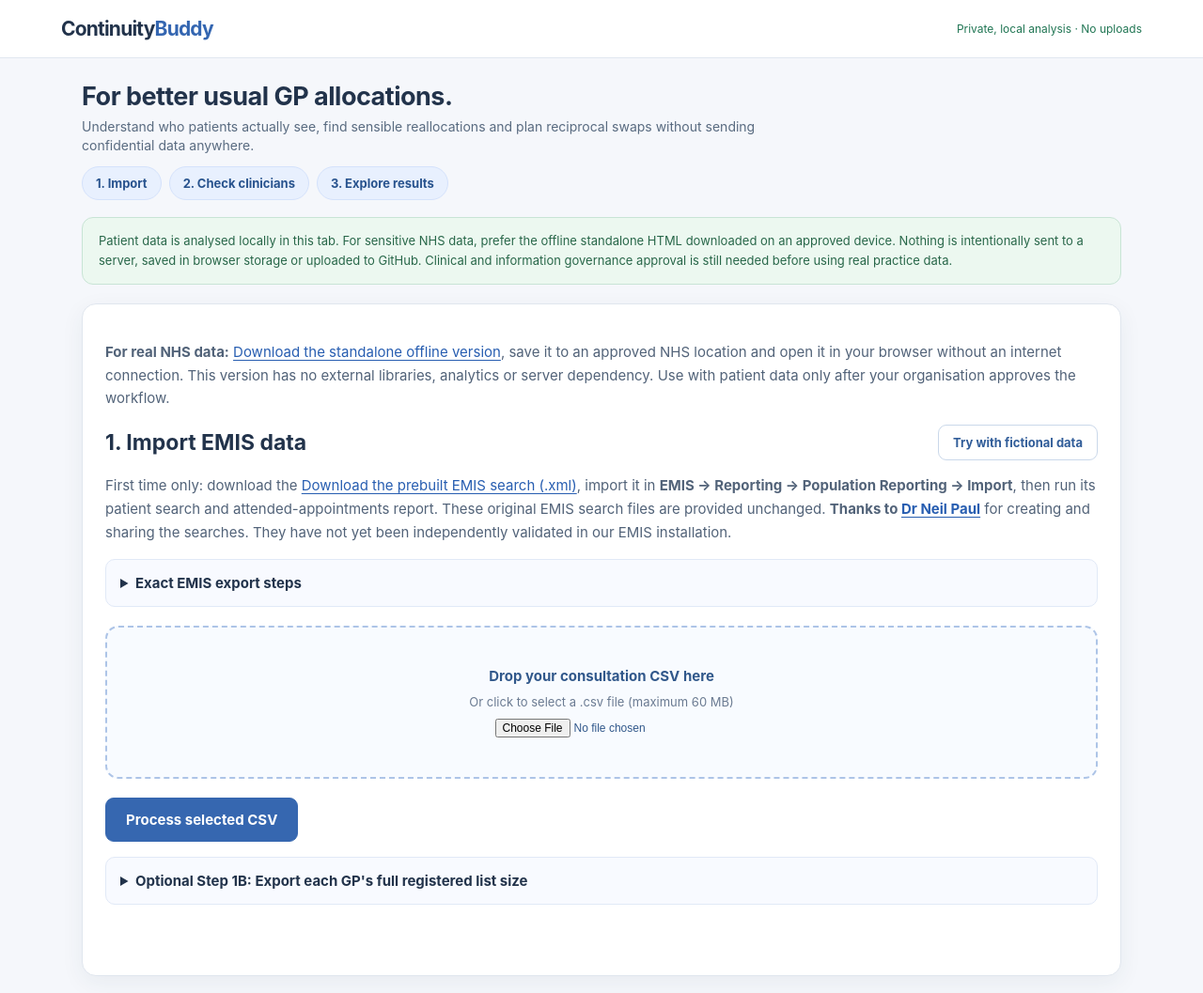
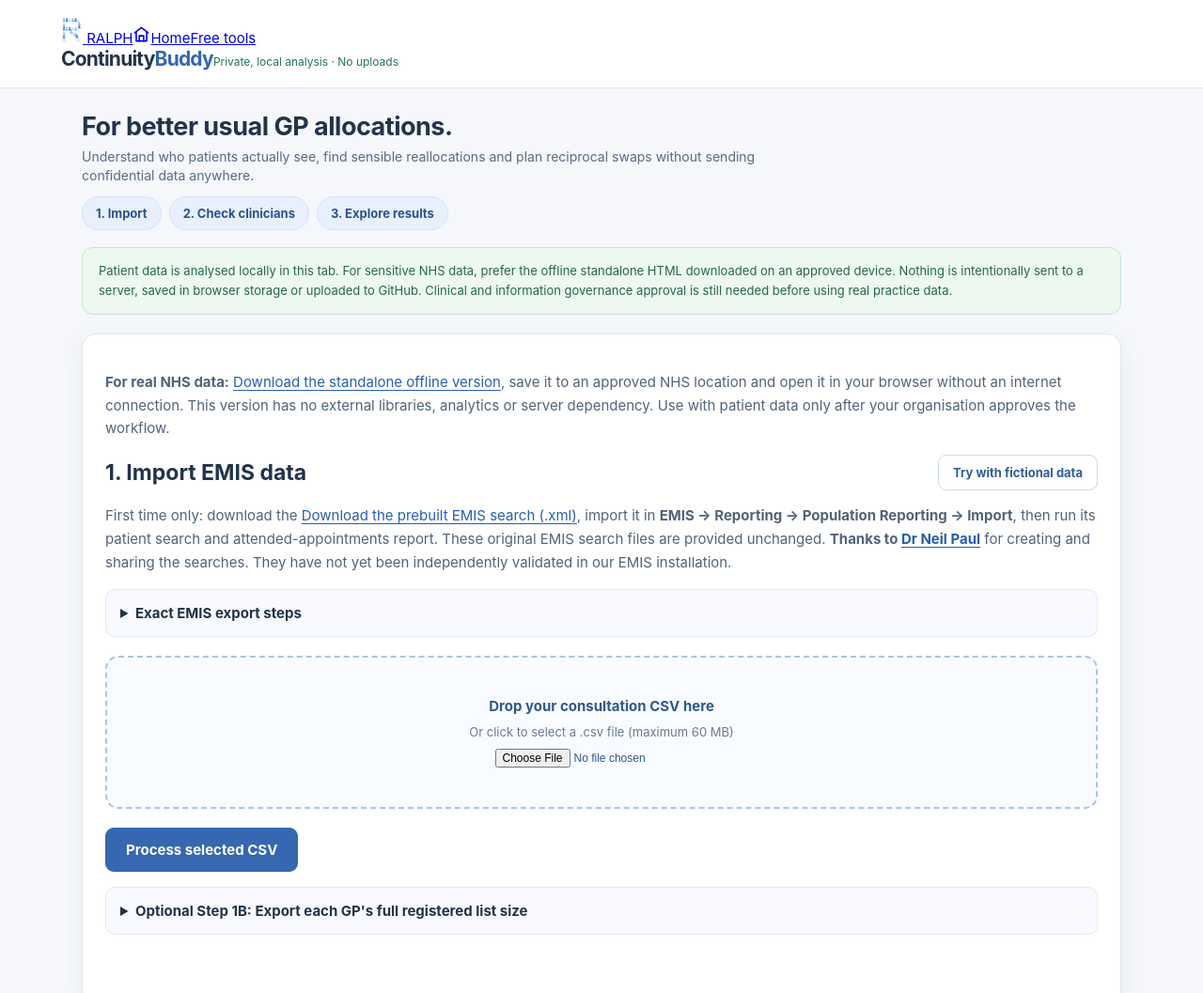
Before and after one commit to drmccodes/continuity-Buddy, a plain HTML site: page index.html in a window 1280 px wide. Shown: the top 1057 px of the page at 94% size. Drawn offline with Linux system fonts and the light colour scheme.

Commit message:
Add RALPH logo, Home icon and Free tools navigation to ContinuityBuddy

```diff
--- a/index.html
+++ b/index.html
@@ -3,7 +3,44 @@
 <meta name="referrer" content="no-referrer">
 <meta http-equiv="Content-Security-Policy" content="default-src 'none'; script-src 'self'; style-src 'self'; img-src 'self' data:; connect-src 'none'; object-src 'none'; base-uri 'none'; form-action 'none'">
 <title>ContinuityBuddy - Usual GP continuity</title><link rel="stylesheet" href="./v2.css"></head>
-<body><header><strong>Continuity<span>Buddy</span></strong><small>Private, local analysis · No uploads</small></header>
+<body><header class="app-header"><div class="app-header-inner"><nav class="app-nav" aria-label="Site navigation"><a class="ralph-brand" href="https://projectralph.co.uk/" aria-label="RALPH homepage"><svg xmlns="http://www.w3.org/2000/svg" xmlns:xlink="http://www.w3.org/1999/xlink" width="23" height="28" viewBox="0 0 430 530" aria-hidden="true">
+
+
+<defs>
+  <linearGradient id="wordmarkBlue" x1="0" y1="0" x2="0" y2="1">
+    <stop offset="0" stop-color="#005fca"/>
+    <stop offset="1" stop-color="#004dad"/>
+  </linearGradient>
+  <path id="person" d="M28 0 C18.5 0 11 7.2 11 17 C11 23.4 14.2 29.2 19.3 32.4 C9.1 36.4 2.4 42.4 0.3 51.3 C-1.7 58.4 2.4 61.5 8.6 61.5 H47.4 C53.6 61.5 57.7 58.4 55.7 51.3 C53.6 42.4 46.9 36.4 36.7 32.4 C41.8 29.2 45 23.4 45 17 C45 7.2 37.5 0 28 0 Z"/>
+</defs>
+<g id="people-letter-r" transform="translate(15 15) scale(1.083)">
+<use href="#person" x="10" y="10" fill="#82bbf4"/>
+<use href="#person" x="64" y="10" fill="#3b8ae6"/>
+<use href="#person" x="118" y="10" fill="#cfe4fb"/>
+<use href="#person" x="173" y="10" fill="#82bbf4"/>
+<use href="#person" x="227" y="10" fill="#3b8ae6"/>
+<use href="#person" x="271" y="36" fill="#cfe4fb"/>
+<use href="#person" x="294" y="84" fill="#82bbf4"/>
+<use href="#person" x="294" y="139" fill="#3b8ae6"/>
+<use href="#person" x="10" y="69" fill="#cfe4fb"/>
+<use href="#person" x="10" y="123" fill="#82bbf4"/>
+<use href="#person" x="10" y="176" fill="#3b8ae6"/>
+<use href="#person" x="10" y="230" fill="#cfe4fb"/>
+<use href="#person" x="10" y="284" fill="#82bbf4"/>
+<use href="#person" x="10" y="337" fill="#3b8ae6"/>
+<use href="#person" x="10" y="383" fill="#cfe4fb"/>
+<use href="#person" x="64" y="176" fill="#82bbf4"/>
+<use href="#person" x="118" y="176" fill="#3b8ae6"/>
+<use href="#person" x="173" y="176" fill="#cfe4fb"/>
+<use href="#person" x="227" y="176" fill="#82bbf4"/>
+<use href="#person" x="141" y="230" fill="#82bbf4"/>
+<use href="#person" x="180" y="266" fill="#cfe4fb"/>
+<use href="#person" x="223" y="289" fill="#82bbf4"/>
+<use href="#person" x="251" y="319" fill="#3b8ae6"/>
+<use href="#person" x="276" y="383" fill="#cfe4fb"/>
+</g>
+</svg>
+<span>RALPH</span></a><a class="home-link" href="https://projectralph.co.uk/" aria-label="Home" title="RALPH home"><svg xmlns="http://www.w3.org/2000/svg" aria-hidden="true" viewBox="0 0 24 24" width="19" height="19" fill="none" stroke="currentColor" stroke-width="2" stroke-linecap="round" stroke-linejoin="round"><path d="m3 10 9-7 9 7"/><path d="M5 9v12h14V9"/><path d="M9 21v-7h6v7"/></svg><span>Home</span></a><a class="free-tools-link" href="https://projectralph.co.uk/freetools/">Free tools</a></nav><div class="app-header-end"><strong class="app-name">Continuity<span>Buddy</span></strong><small>Private, local analysis · No uploads</small></div></div></header>
 <main>
 <section class="hero"><h1>For better usual GP allocations.</h1><p>Understand who patients actually see, find sensible reallocations and plan reciprocal swaps without sending confidential data anywhere.</p><div class="steps"><a href="#importPanel">1. Import</a><a href="#clinicianOverview">2. Check clinicians</a><a href="#resultsOverview">3. Explore results</a></div></section>
 <div class="privacy">Patient data is analysed locally in this tab. For sensitive NHS data, prefer the offline standalone HTML downloaded on an approved device. Nothing is intentionally sent to a server, saved in browser storage or uploaded to GitHub. Clinical and information governance approval is still needed before using real practice data.</div>
```
